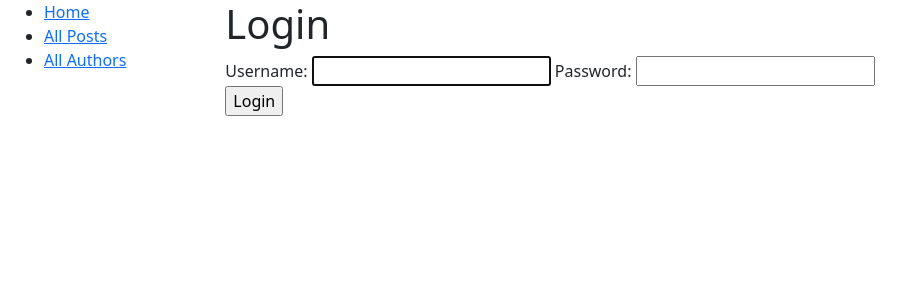
After one commit to m20re/tech-exercise-v2, a Django app: page /accounts/login/ in a window 1280 px wide. The commit adds this page. Shown: the top 300 px of the page, without its empty margins (0-912 px from the left). Run offline with Django 4.2, Linux system fonts and the light colour scheme.

Commit message:
added login views and as corresponding templates

```diff
--- a/mysite/accounts/urls.py
+++ b/mysite/accounts/urls.py
@@ -5,4 +5,5 @@ app_name = 'accounts'
 
 urlpatterns = [
     path('signup/', views.signup_view, name='signup'),
+    path('login/', views.login_view, name='login'),
 ]
--- a/mysite/accounts/views.py
+++ b/mysite/accounts/views.py
@@ -1,5 +1,7 @@
 from django.shortcuts import render, redirect
 from blog.forms import CustomUserCreationForm, CustomUserChangeForm
+from django.contrib.auth.forms import AuthenticationForm
+from django.contrib.auth import login
 
 # Create your views here.
 def signup_view(request):
@@ -8,9 +10,21 @@ def signup_view(request):
         form = CustomUserCreationForm(request.POST)
         # if the form information is valid, save it to the DB
         if form.is_valid():
-            form.save()
+            user = form.save()
+            login(request,user)
             # log the user in
             return redirect('blog:posts')
     else:
         form = CustomUserCreationForm()
     return render(request, 'accounts/signup.html', {'form':form})
+
+def login_view(request):
+    if request.method == 'POST':
+        form = AuthenticationForm(data=request.POST)
+        if form.is_valid():
+            user = form.get_user()
+            login(request, user)
+            return redirect('blog:posts')
+    else:
+        form = AuthenticationForm()
+    return render(request, 'accounts/login.html', {'form':form})
--- a/mysite/blog/forms.py
+++ b/mysite/blog/forms.py
@@ -1,4 +1,4 @@
-from django.contrib.auth.forms import UserChangeForm, UserCreationForm
+from django.contrib.auth.forms import UserChangeForm, UserCreationForm, AuthenticationForm
 from .models import CustomUser
 
 class CustomUserCreationForm(UserCreationForm):
--- /dev/null
+++ b/mysite/templates/accounts/login.html
@@ -0,0 +1,9 @@
+{% extends 'base_generic.html' %}
+
+{% block content %}
+    <h1>Login</h1>
+    <form class="site-form" action="{% url 'accounts:login' %}" method="post">{% csrf_token %}
+        {{ form }}
+       <p><input type="submit" value="Login"></p>
+    </form>
+{% endblock %}
--- a/mysite/templates/registration/logged_out.html
+++ b/mysite/templates/registration/logged_out.html
@@ -2,5 +2,5 @@
 
 {% block content %}
   <p>Logged out!</p>
-  <a href="{% url 'login'%}">Click here to login again.</a>
+  <a href="{% url 'accounts:login' %}">Click here to login again.</a>
 {% endblock %}
```
